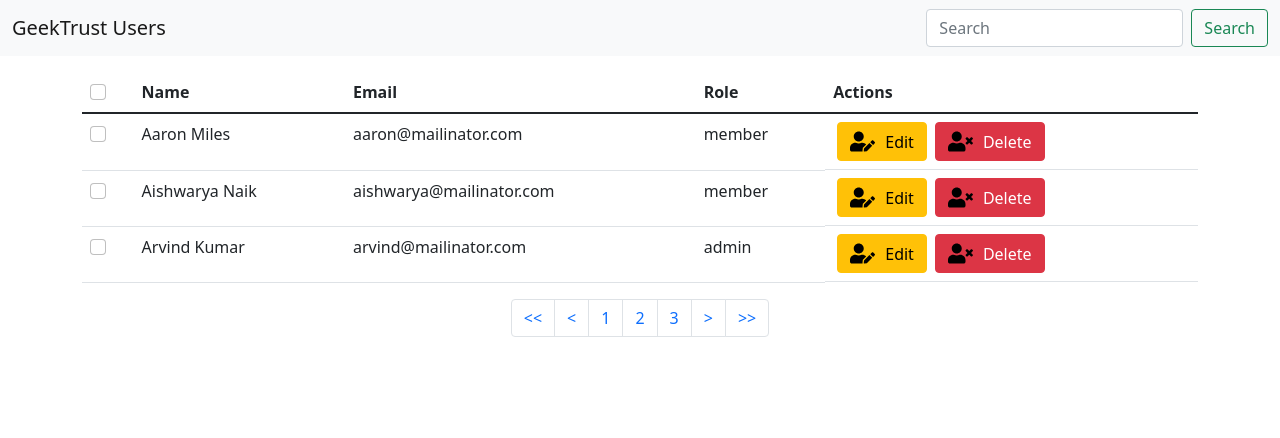
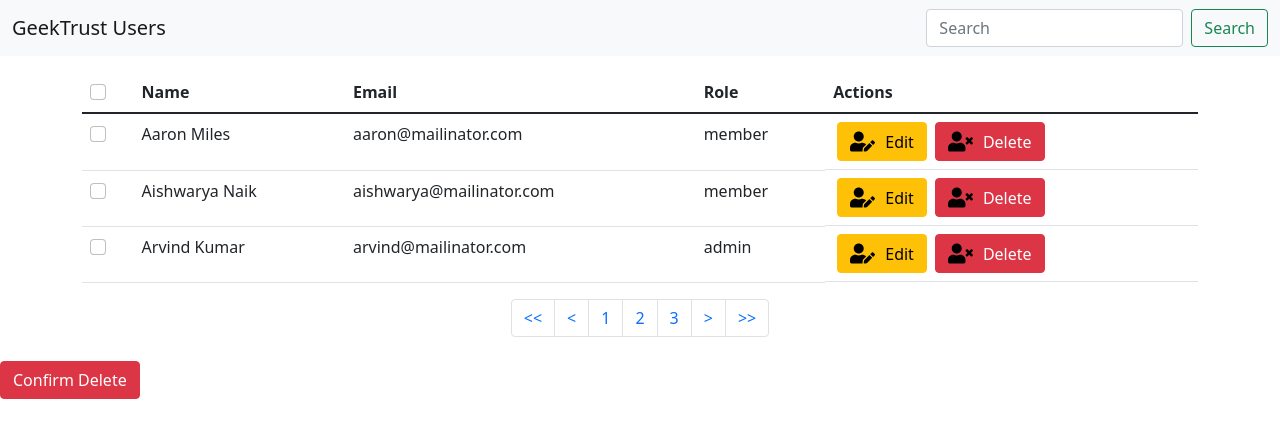
Before and after one commit to Mayank-MP05/User-Management-Console, a React (Create React App) app: page / in a window 1280 px wide. Shown: the top 438 px of the page. Built offline with nearby package versions, Linux system fonts and the light colour scheme.

Commit message:
🔨 [UI] Confim Delete records dialog/confirmation added

```diff
--- a/src/App.js
+++ b/src/App.js
@@ -1,3 +1,4 @@
+import ConfirmDelete from './components/confirm-delete';
 import Navbar from './components/navbar';
 import Pagination from './components/pagination';
 import TableView from './components/table-view';
@@ -10,6 +11,7 @@
         <TableView />
       </div>
       <Pagination />
+      <ConfirmDelete isOpen={false} />
     </>
   );
 }
--- /dev/null
+++ b/src/components/confirm-delete.jsx
@@ -0,0 +1,34 @@
+import React from 'react';
+import {
+  Button,
+  Modal,
+  Dialog,
+  ModalHeader,
+  ModalBody,
+  ModalFooter,
+} from 'reactstrap';
+
+function ConfirmDelete({ isOpen }) {
+  return (
+    <div>
+      <Button color="danger">Confirm Delete</Button>
+      <Modal isOpen={isOpen} centered>
+        <ModalHeader>Are you sure ?</ModalHeader>
+        <ModalBody>
+          Do you really want to delete this User records ? Once deleted It can
+          be{' '}
+          <span className="fw-bold">
+            very very very hard to recover
+          </span>
+          . It can be only recovered by refreshing the webpage. Thank me later.
+        </ModalBody>
+        <ModalFooter>
+          <Button color="light">Cancel</Button>
+          <Button color="danger">Confirm Delete</Button>
+        </ModalFooter>
+      </Modal>
+    </div>
+  );
+}
+
+export default ConfirmDelete;
```
